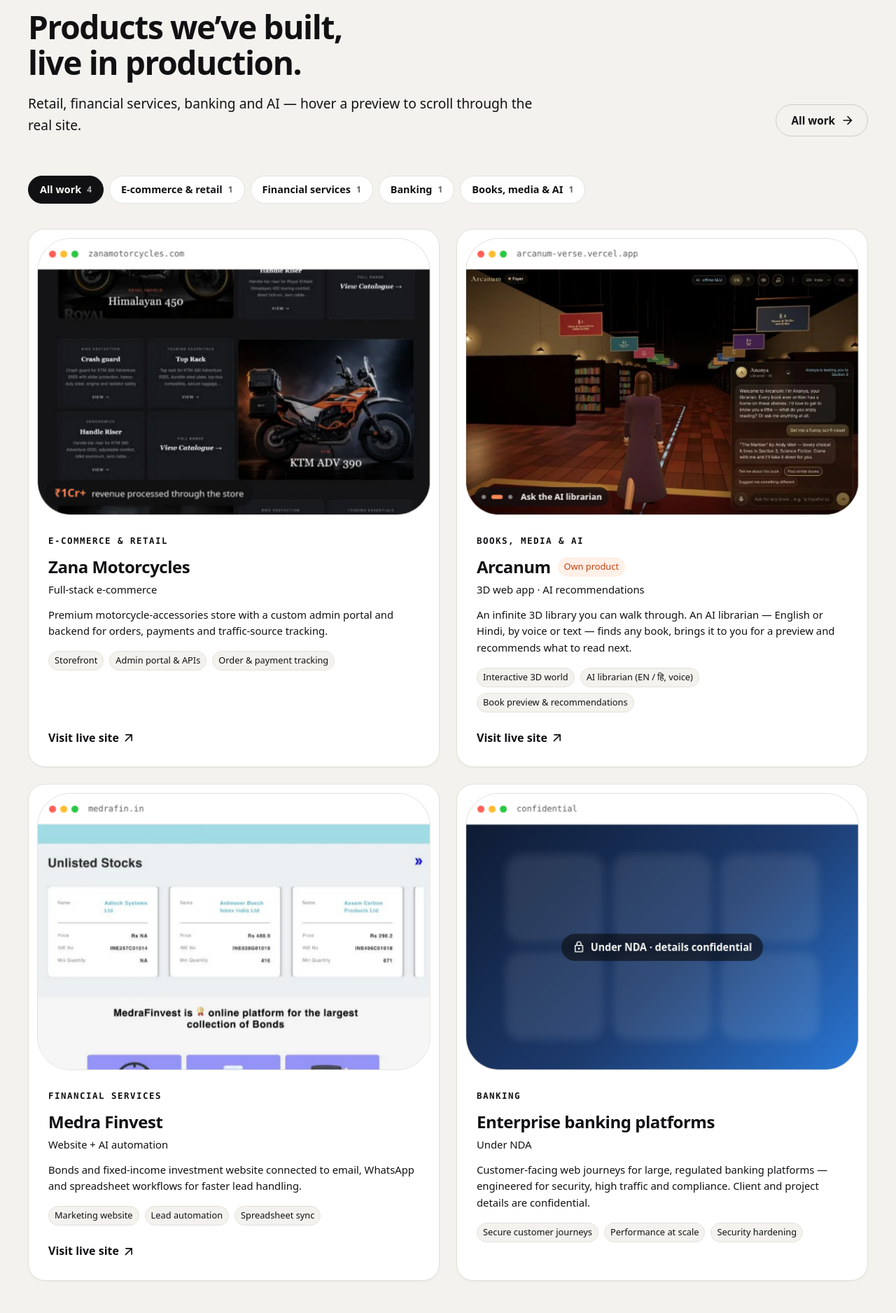
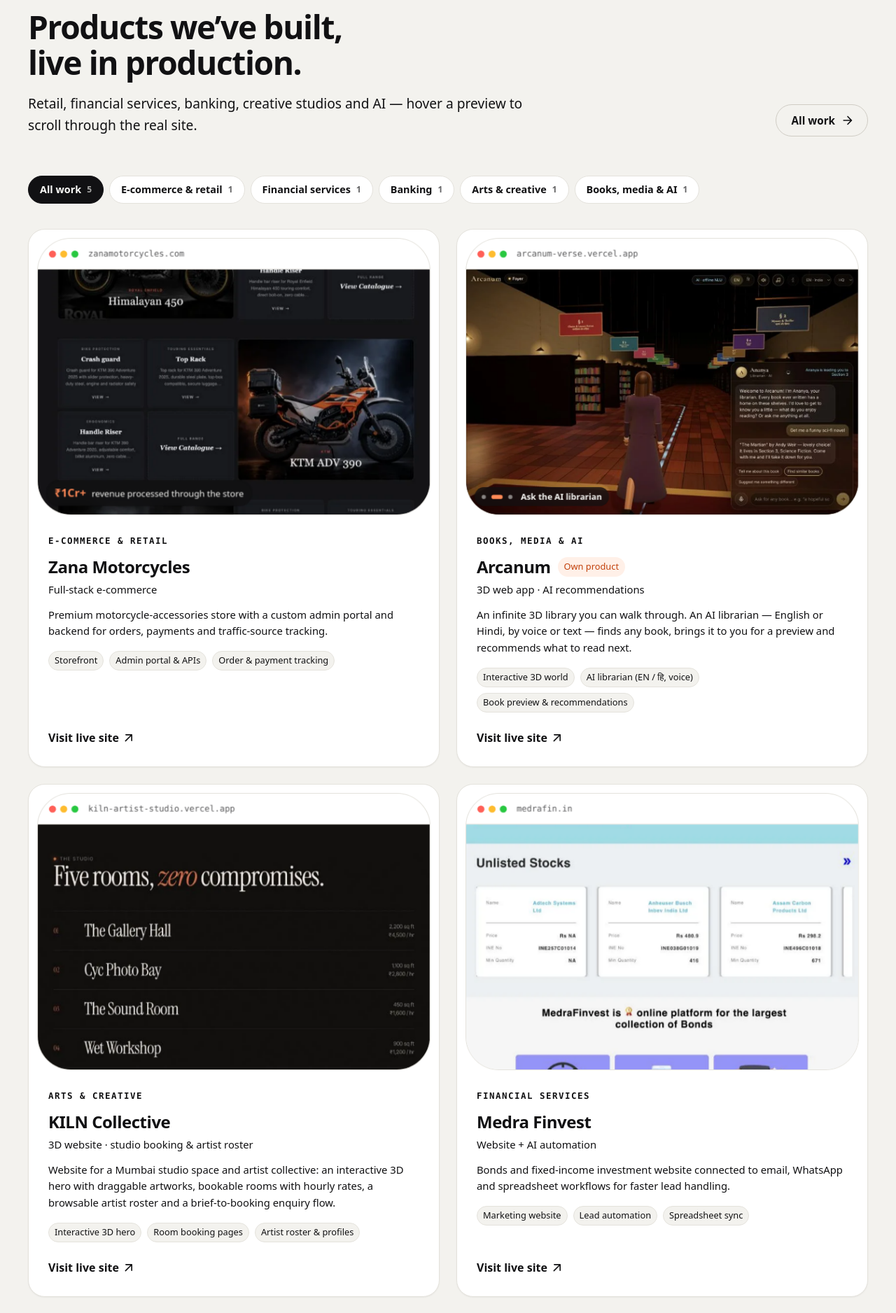
Before and after one commit to rahulgupta201299/RevHackAI, a Next.js app: page / in a window 1280 px wide. Shown: the part 2040-3916 px from the top of the page at 70% size. Built offline with nearby package versions, Linux system fonts and the light colour scheme; what @mui/material-nextjs would draw is missing.

Commit message:
added project of artist studio

```diff
--- a/src/app/work/page.tsx
+++ b/src/app/work/page.tsx
@@ -5,7 +5,7 @@
 export const metadata = pageMetadata({
   title: 'Portfolio: E-commerce, Fintech, Banking & AI Projects',
   description:
-    'Live projects by industry: a full-stack e-commerce store that has processed ₹1Cr+ in revenue, a fixed-income investment website with AI lead automation, an AI-powered 3D book library and enterprise banking work.',
+    'Live projects by industry: a full-stack e-commerce store that has processed ₹1Cr+ in revenue, a fixed-income investment website with AI lead automation, an AI-powered 3D book library, a 3D website for an artist studio and enterprise banking work.',
   path: '/work',
   keywords: [
     'web development portfolio',
--- a/src/components/views/HomeView.tsx
+++ b/src/components/views/HomeView.tsx
@@ -53,7 +53,7 @@
         alt
         eyebrow="Portfolio"
         title="Products we’ve built, live in production."
-        intro="Retail, financial services, banking and AI — hover a preview to scroll through the real site."
+        intro="Retail, financial services, banking, creative studios and AI — hover a preview to scroll through the real site."
         action={<SectionLink href="/work">All work</SectionLink>}
         sx={{ scrollMarginTop: 72 }}
       >
--- a/src/components/views/WorkView.tsx
+++ b/src/components/views/WorkView.tsx
@@ -12,7 +12,7 @@
       <PageHeader
         eyebrow="Work"
         title="Built, shipped and running in production."
-        intro="Products across retail, financial services, banking and AI. Hover a preview to scroll through the live site, or filter by industry."
+        intro="Products across retail, financial services, banking, creative studios and AI. Hover a preview to scroll through the live site, or filter by industry."
       />
 
       <Section eyebrow="Portfolio" title="Projects by industry">
--- a/src/content/types.ts
+++ b/src/content/types.ts
@@ -82,7 +82,7 @@
   copy: string;
 }
 
-export type ProjectCategory = 'ecommerce' | 'financial' | 'banking' | 'media';
+export type ProjectCategory = 'ecommerce' | 'financial' | 'banking' | 'creative' | 'media';
 
 export type ProjectPreview =
   /** A tall full-page screenshot that scrolls inside a browser frame. */
--- a/src/content/work.ts
+++ b/src/content/work.ts
@@ -1,6 +1,7 @@
 import arcanumBook from '@/assets/previews/arcanum.webp';
 import arcanumHall from '@/assets/previews/arcanum-hall.webp';
 import arcanumLanding from '@/assets/previews/arcanum-landing.webp';
+import kilnFull from '@/assets/previews/kiln-full.webp';
 import medraFull from '@/assets/previews/medra-full.webp';
 import zanaFull from '@/assets/previews/zana-full.webp';
 import type { LiveDemo, Project, ProjectCategory } from './types';
@@ -19,6 +20,7 @@
   { id: 'ecommerce', label: 'E-commerce & retail' },
   { id: 'financial', label: 'Financial services' },
   { id: 'banking', label: 'Banking' },
+  { id: 'creative', label: 'Arts & creative' },
   { id: 'media', label: 'Books, media & AI' },
 ];
 
@@ -65,6 +67,17 @@
         },
       ],
     },
+  },
+  {
+    slug: 'kiln',
+    name: 'KILN Collective',
+    category: 'creative',
+    kind: '3D website · studio booking & artist roster',
+    description:
+      'Website for a Mumbai studio space and artist collective: an interactive 3D hero with draggable artworks, bookable rooms with hourly rates, a browsable artist roster and a brief-to-booking enquiry flow.',
+    deliverables: ['Interactive 3D hero', 'Room booking pages', 'Artist roster & profiles'],
+    url: 'https://kiln-artist-studio.vercel.app/',
+    preview: { type: 'scroll', image: kilnFull, alt: 'KILN Collective website' },
   },
   {
     slug: 'medra',
```
Also changed, not shown: src/assets/previews/kiln-full.webp (added).
